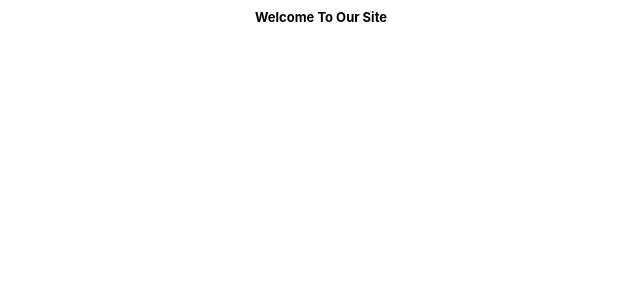
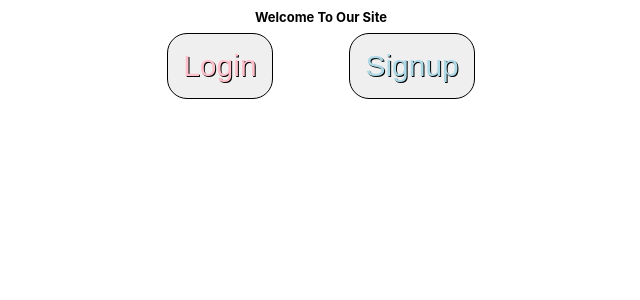
Before and after one commit to AlidaSchefers/MyFirstMERNStack, a React (Create React App) app in the folder frontend/: page / in a window 1280 px wide. Shown: the top 300 px of the page, without its empty margins (319-959 px from the left). Built offline with nearby package versions, Linux system fonts and the light colour scheme.

Commit message:
replaced Home component with Navigation

```diff
--- a/frontend/src/App.js
+++ b/frontend/src/App.js
@@ -1,10 +1,9 @@
 import React from 'react'
-import Home from './components/Home'
+import Navigation from './components/Navigation'
 
 function App() {
-
   return (
-    <Home />
+    <Navigation />
   );
 }
 
```
